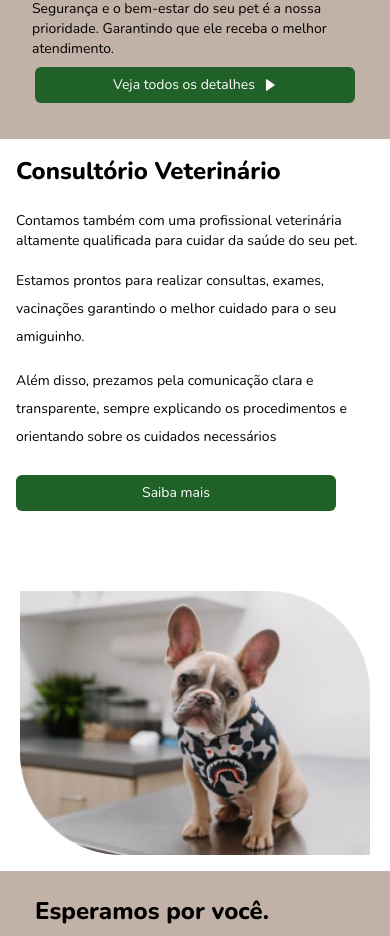
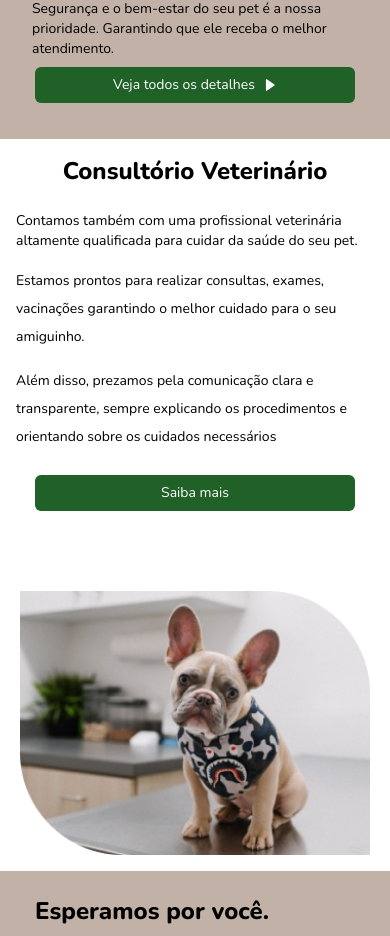
Before and after one commit to deniseschirmer/next-petschirmer, a Next.js app: page / in a window 390 px wide. Shown: the part 2297-3233 px from the top of the page. Built offline with nearby package versions, Linux system fonts and the light colour scheme.

Commit message:
fix: fixing details

```diff
--- a/src/components/Consultorio.tsx
+++ b/src/components/Consultorio.tsx
@@ -2,7 +2,7 @@ import Image from "next/image";
 const Consultorio = () => {
   return (
     <section className="flex flex-wrap md:flex-wrap lg:flex-nowrap font-nunito md:py-10 md:px-36 lg:px-36 lg:mt-5 gap-6 xl:gap-24">
-      <div className=" p-4 xl:p-10">
+      <div className="flex flex-col justify-center items-center lg:items-stretch p-4 xl:p-10">
         <h1 className="text-black font-extrabold text-2xl md:text-3xl mb-6">
           Consultório Veterinário
         </h1>
```
